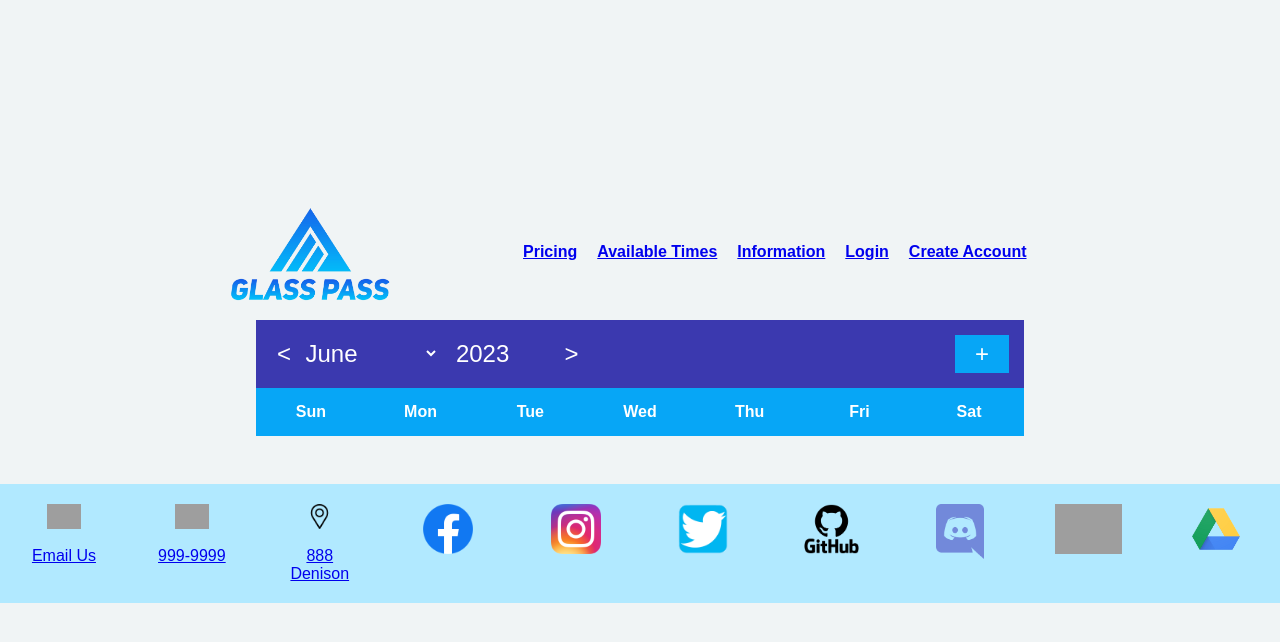
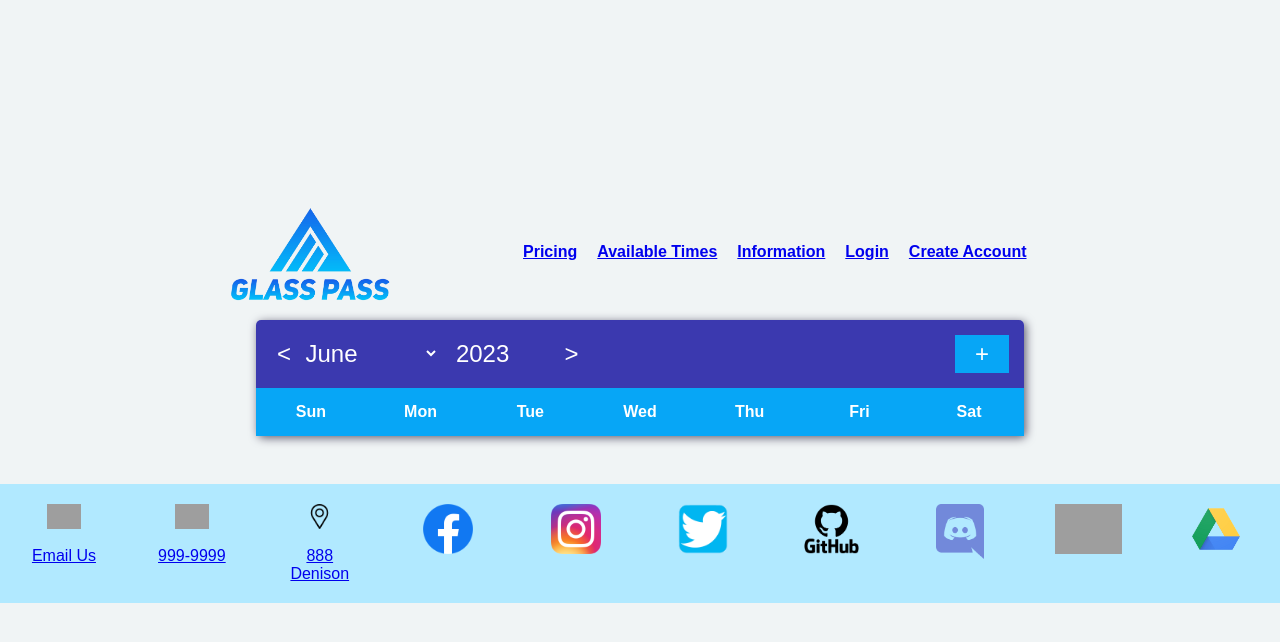
Before and after one commit to DavesClassyCode/GlassPass, a Flask app: page /times in a window 1280 px wide. Shown: the top 642 px of the page. Run offline with Flask 3, Linux system fonts and the light colour scheme; grey boxes are pictures that could not be loaded.

Commit message:
Calendar border

```diff
--- a/app/static/css/S4C_calendar.css
+++ b/app/static/css/S4C_calendar.css
@@ -16,13 +16,16 @@
 
 #calendar-wrapper {
   width: 60%;
-  padding: 1% 0 1% 0;
-  margin: 0 auto;
+  padding: 0;
+  margin: 1% auto;
+  border-radius: 5px;
+  box-shadow: 2px 2px 10px rgb(96, 94, 114);
 }
 /* (B) PERIOD SELECTOR */
 #calHead {
   display: flex; align-items: center;
   padding: 15px;
+  border-radius: 5px 5px 0 0;
   background: var(--bg-color-a);
 }
 #calPeriod { flex-grow: 1; }
@@ -40,6 +43,15 @@
 #calHead #calAdd {
   padding: 5px 20px;
   background: var(--bg-color-c);
+}
+/* .calCell {
+  border-radius: 0 0 5px 5px;
+} */
+#calBody .calCell:last-child {
+  border-radius: 0 0 5px 0;
+}
+#calBody .calCell:nth-last-child(7) {
+  border-radius: 0 0 0 5px;
 }
 
 /* (C) CALENDAR */
```
